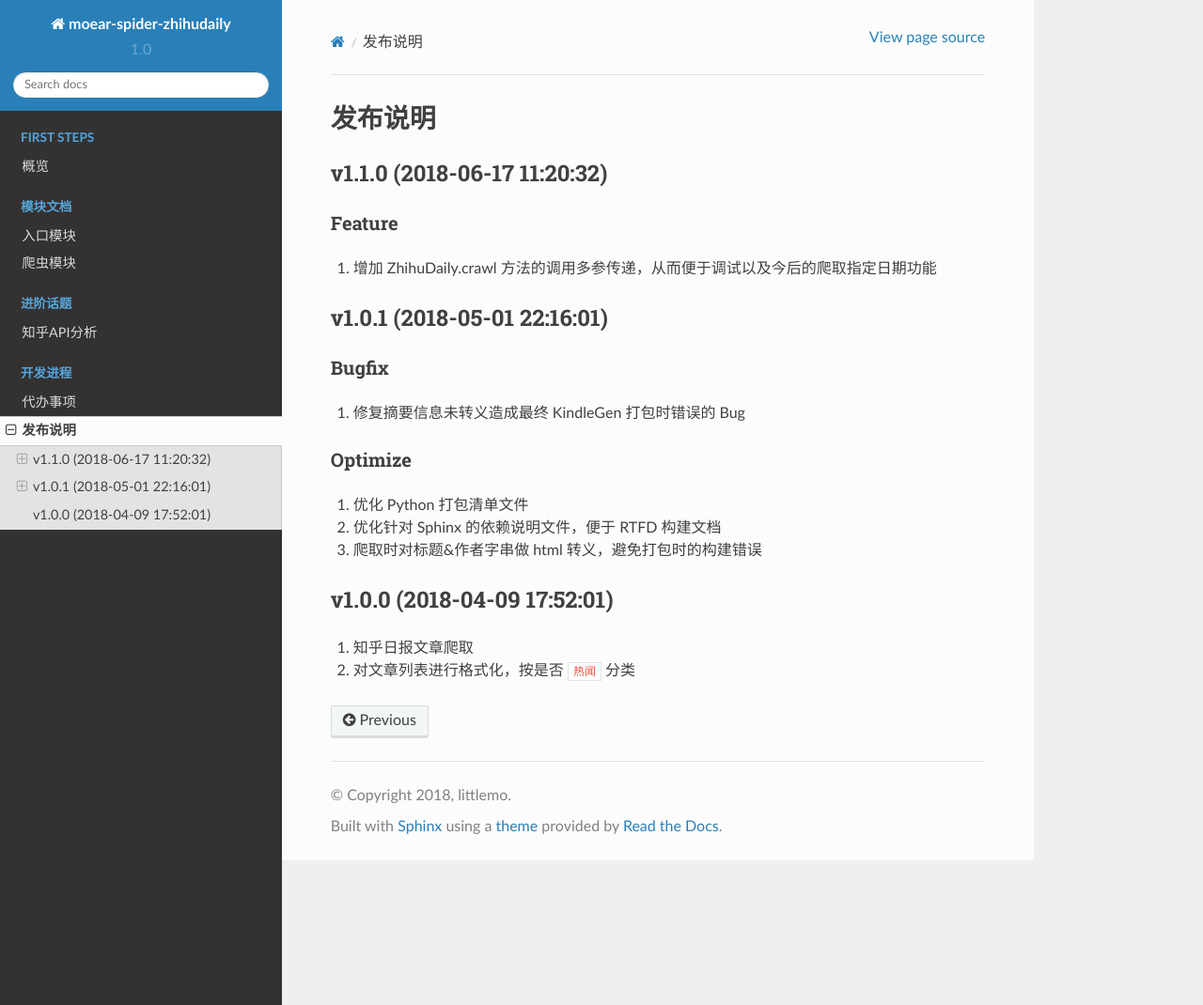
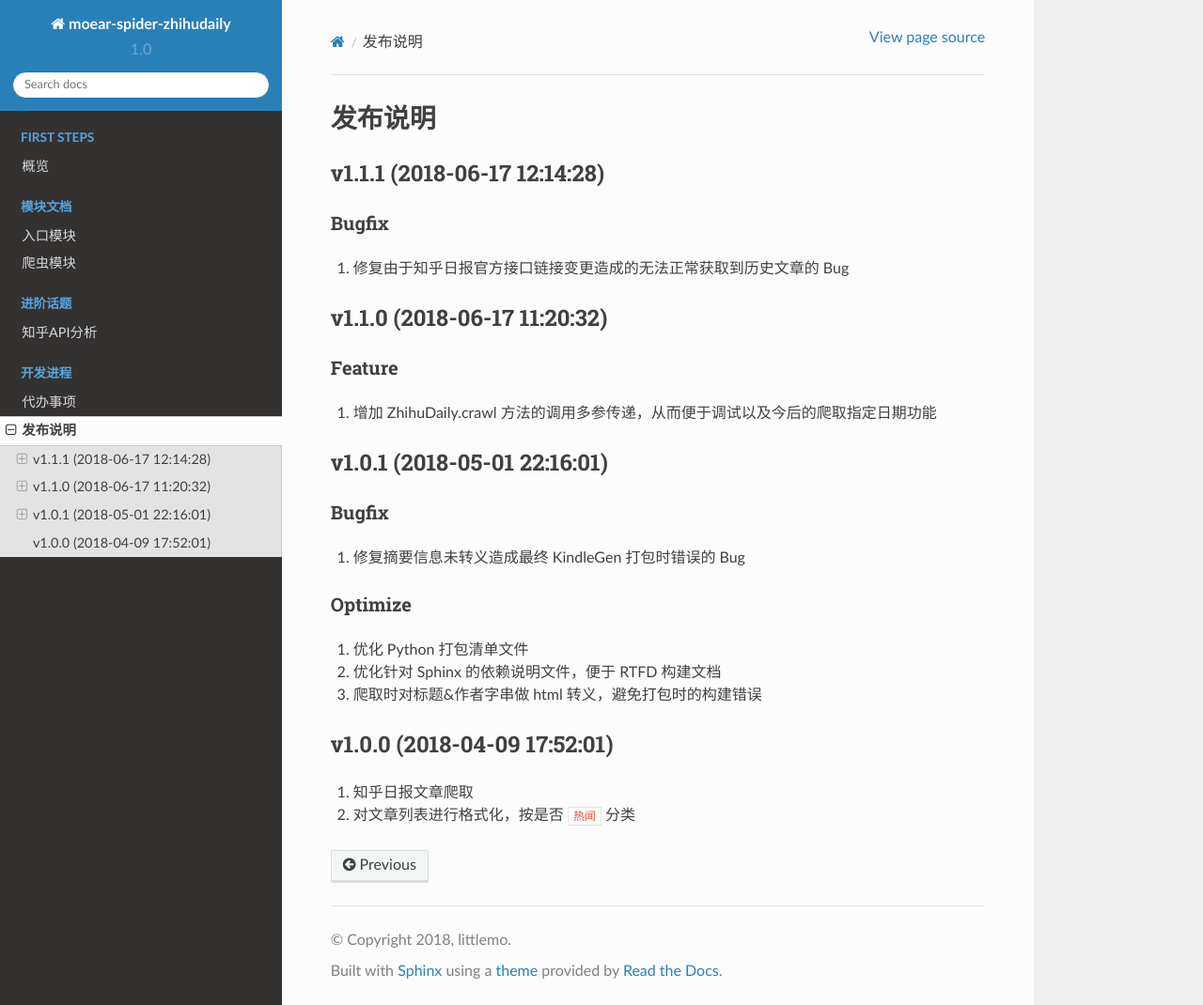
Before and after one commit to littlemo/moear-spider-zhihudaily, a Sphinx documentation site: the page built from docs/source/development/release.rst, in a window 1280 px wide and 1070 px high. Shown: the whole window at 94% size. Built offline with Sphinx 7.4.7 and the Read the Docs theme 2.0.0, drawn with Linux system fonts in a browser that asks for light colours; formulas are drawn with MathJax 3.

Commit message:
Modify: 更新版本号为v1.1.1，并编写发布说明

```diff
--- a/docs/source/development/release.rst
+++ b/docs/source/development/release.rst
@@ -3,6 +3,14 @@
 ========
 发布说明
 ========
+
+v1.1.1 (2018-06-17 12:14:28)
+----------------------------
+
+Bugfix
+~~~~~~
+
+#. 修复由于知乎日报官方接口链接变更造成的无法正常获取到历史文章的 Bug
 
 v1.1.0 (2018-06-17 11:20:32)
 ----------------------------
--- a/setup.py
+++ b/setup.py
@@ -10,7 +10,7 @@ setup(
     author_email='moore@moorehy.com',
     maintainer='littlemo',
     maintainer_email='moore@moorehy.com',
-    version='1.1.0',
+    version='1.1.1',
     description='MoEar爬虫功能扩展插件 - 知乎日报',
     long_description=open('README.md').read(),
     long_description_content_type='text/markdown',
```
